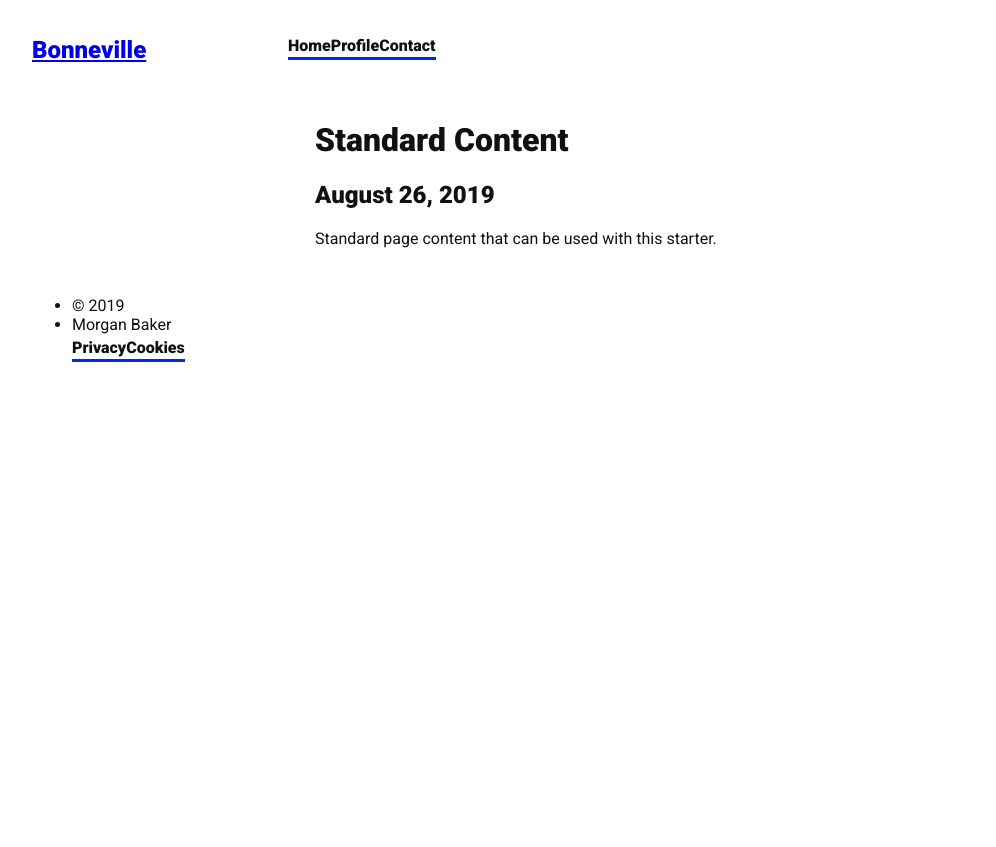
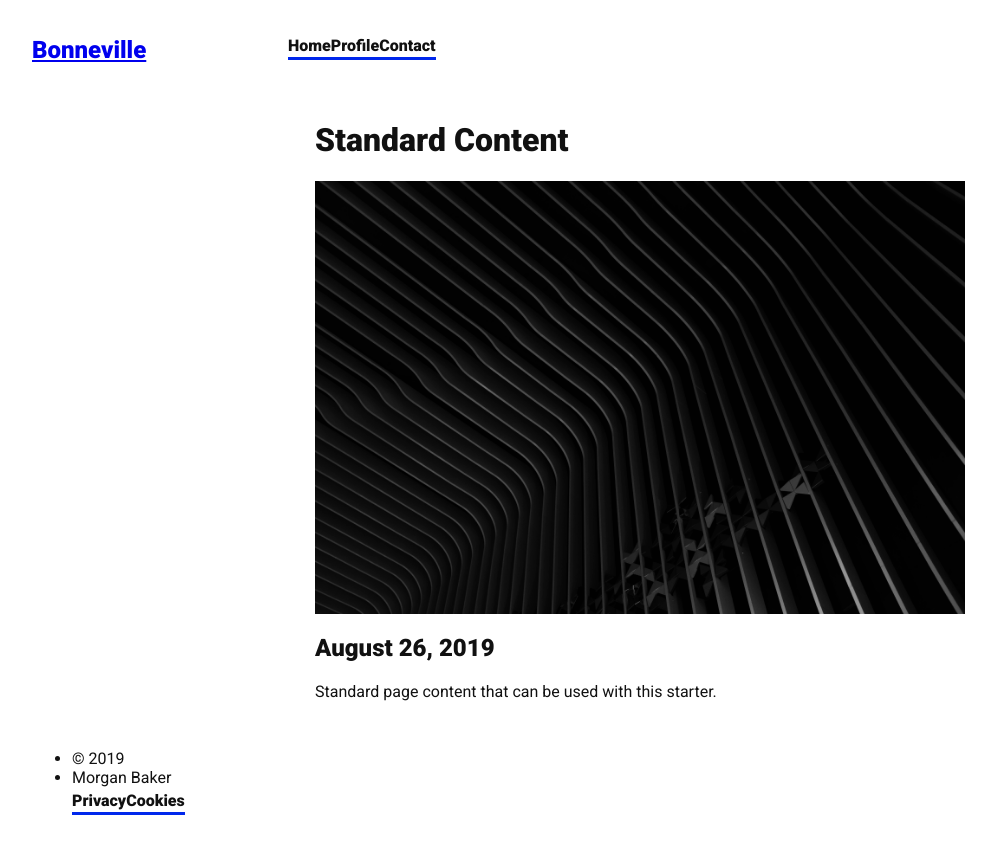
Before and after one commit to bagseye/bonneville, a Gatsby site: page /standard-content in a window 1280 px wide. Shown: the whole page, without its empty margins (0-996 px from the left). Before the commit the page ends 800 px from the top, so only its background shows below. Built offline with nearby package versions, Linux system fonts and the light colour scheme; Gatsby itself is replaced by a stand-in of ours.

Commit message:
featured images added to posts

```diff
--- a/gatsby-config.js
+++ b/gatsby-config.js
@@ -8,6 +8,8 @@ module.exports = {
   /* Your site config here */
   plugins: [
     `gatsby-plugin-sass`,
+    `gatsby-plugin-sharp`,
+    `gatsby-transformer-sharp`,
     `gatsby-transformer-remark`,
     {
       resolve: `gatsby-source-filesystem`,
@@ -16,5 +18,11 @@ module.exports = {
         path: `${__dirname}/src/content`,
       },
     },
-  ]
+    {
+      resolve: `gatsby-source-filesystem`,
+      options: {
+        path: `${__dirname}/src/pages`,
+      },
+    },
+  ],
 }
--- a/package.json
+++ b/package.json
@@ -14,9 +14,12 @@
   },
   "dependencies": {
     "gatsby": "^2.13.73",
+    "gatsby-image": "^2.2.14",
     "gatsby-plugin-sass": "^2.1.12",
+    "gatsby-plugin-sharp": "^2.2.18",
     "gatsby-source-filesystem": "^2.1.18",
     "gatsby-transformer-remark": "^2.6.19",
+    "gatsby-transformer-sharp": "^2.2.12",
     "node-sass": "^4.12.0",
     "react": "^16.9.0",
     "react-dom": "^16.9.0",
--- a/src/content/standard-content.md
+++ b/src/content/standard-content.md
@@ -2,6 +2,7 @@
 title: Standard Content
 date: 2019-08-26
 path: /standard-content
+featuredImage: ./images/dark-design.jpg
 ---
 
 Standard page content that can be used with this starter.
--- a/src/templates/post.js
+++ b/src/templates/post.js
@@ -1,15 +1,18 @@
 import React from "react"
 import { graphql } from "gatsby"
 import Layout from "../components/layout"
+import Img from "gatsby-image"
 
 export default function Template({ data }) {
     const { markdownRemark } = data // Object destructuring
     const { frontmatter, html } = markdownRemark // Object destructuring og markdownRemark
+    let featuredImgFluid = markdownRemark.frontmatter.featuredImage.childImageSharp.fluid
 
     return (
         <Layout>
             <main className="blog-post">
                 <h1>{frontmatter.title}</h1>
+                <Img fluid={featuredImgFluid} />
                 <h2>{frontmatter.date}</h2>
                 <div className="blog-post-content" dangerouslySetInnerHTML={{ __html: html }} />
             </main>
@@ -24,6 +27,13 @@ export const pageQuery = graphql`
                 date(formatString: "MMMM DD, YYYY")
                 path
                 title
+                featuredImage {
+                    childImageSharp {
+                      fluid(maxWidth: 800) {
+                        ...GatsbyImageSharpFluid
+                      }
+                    }
+                  }
             }
         }
     }
```
Also changed, not shown: src/content/images/dark-design.jpg (added), 1 other file.
